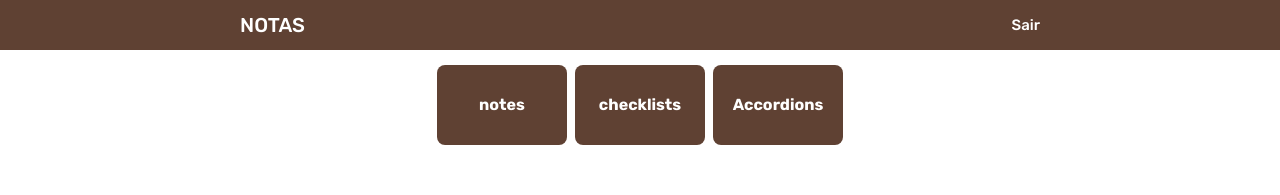
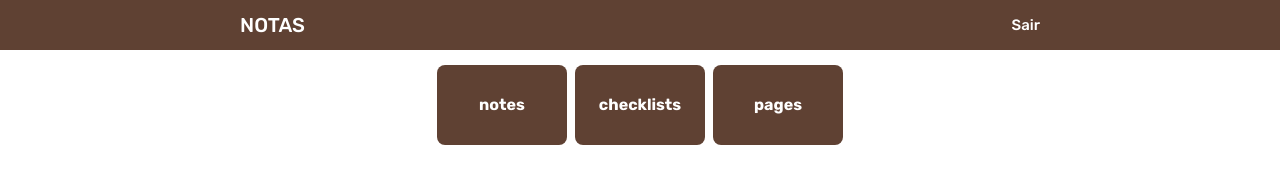
Before and after one commit to Dickson-Pinheiro/tap-front, a React (Vite) app: page /dash in a window 1280 px wide. Shown: the top 195 px of the page. Built offline with nearby package versions, Linux system fonts and the light colour scheme.

Commit message:
feat: add interative pages

```diff
--- a/src/pages/Dash.jsx
+++ b/src/pages/Dash.jsx
@@ -12,8 +12,8 @@ export default function Dash(){
                 <Button onClick={ () => navigate('/dash/checklists')}>
                     checklists
                 </Button>
-                <Button onClick={ () => navigate('/dash/accordions')}>
-                    Accordions
+                <Button onClick={ () => navigate('/dash/pages')}>
+                    pages
                 </Button>
             </Container>
         </ContainerDash>
--- a/src/router.jsx
+++ b/src/router.jsx
@@ -23,7 +23,7 @@ export default function Router(){
                 </Route>
                 <Route path="/dash" element={<Principal />}>
                     <Route path="/dash" element={<Dash/>} />
-                    <Route path="block" element={<Blocks />} />
+                    <Route path="pages" element={<Blocks />} />
                     <Route path="checklists" element={<Checklists />} />
                     <Route path="checklists/create" element={<CreateChecklist />} />
                     <Route path="checklists/edit/:id" element={<EditChecklist />} />
```
